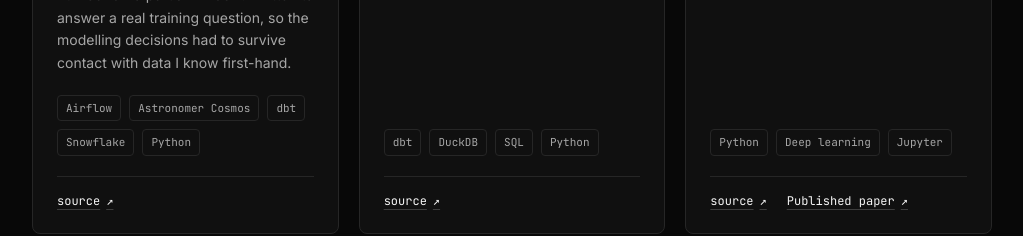
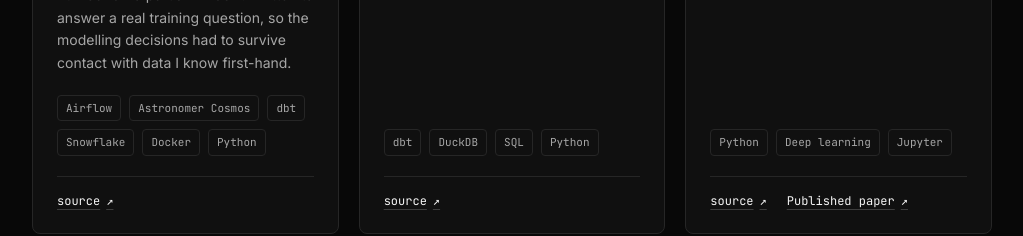
Before and after one commit to adedayoabiona/adedayoabiona.github.io, a React (Vite) app: page / in a window 1280 px wide. Shown: the part 8360-8596 px from the top of the page, without its empty margins (128-1151 px from the left). Built offline with nearby package versions, Linux system fonts and the light colour scheme.

Commit message:
Add decouple to featured projects

```diff
--- a/src/data/projects.ts
+++ b/src/data/projects.ts
@@ -24,7 +24,7 @@ export const projects: Project[] = [
       'Strava to Snowflake pipeline measuring heart-rate/pace decoupling, orchestrated with Airflow and Cosmos.',
     detail:
       'Extraction is incremental, with the watermark derived from the warehouse rather than a local file, so a run that fetches but fails to load re-fetches instead of silently skipping activities. Cosmos renders each dbt model as its own Airflow task, and the marts withhold the acute:chronic workload ratio until 28 days of history exist rather than reporting a confident number off a partial window. Written to answer a real training question, so the modelling decisions had to survive contact with data I know first-hand.',
-    stack: ['Airflow', 'Astronomer Cosmos', 'dbt', 'Snowflake', 'Python'],
+    stack: ['Airflow', 'Astronomer Cosmos', 'dbt', 'Snowflake', 'Docker', 'Python'],
     repo: 'https://github.com/adedayoabiona/decouple',
     featured: true,
   },
```
